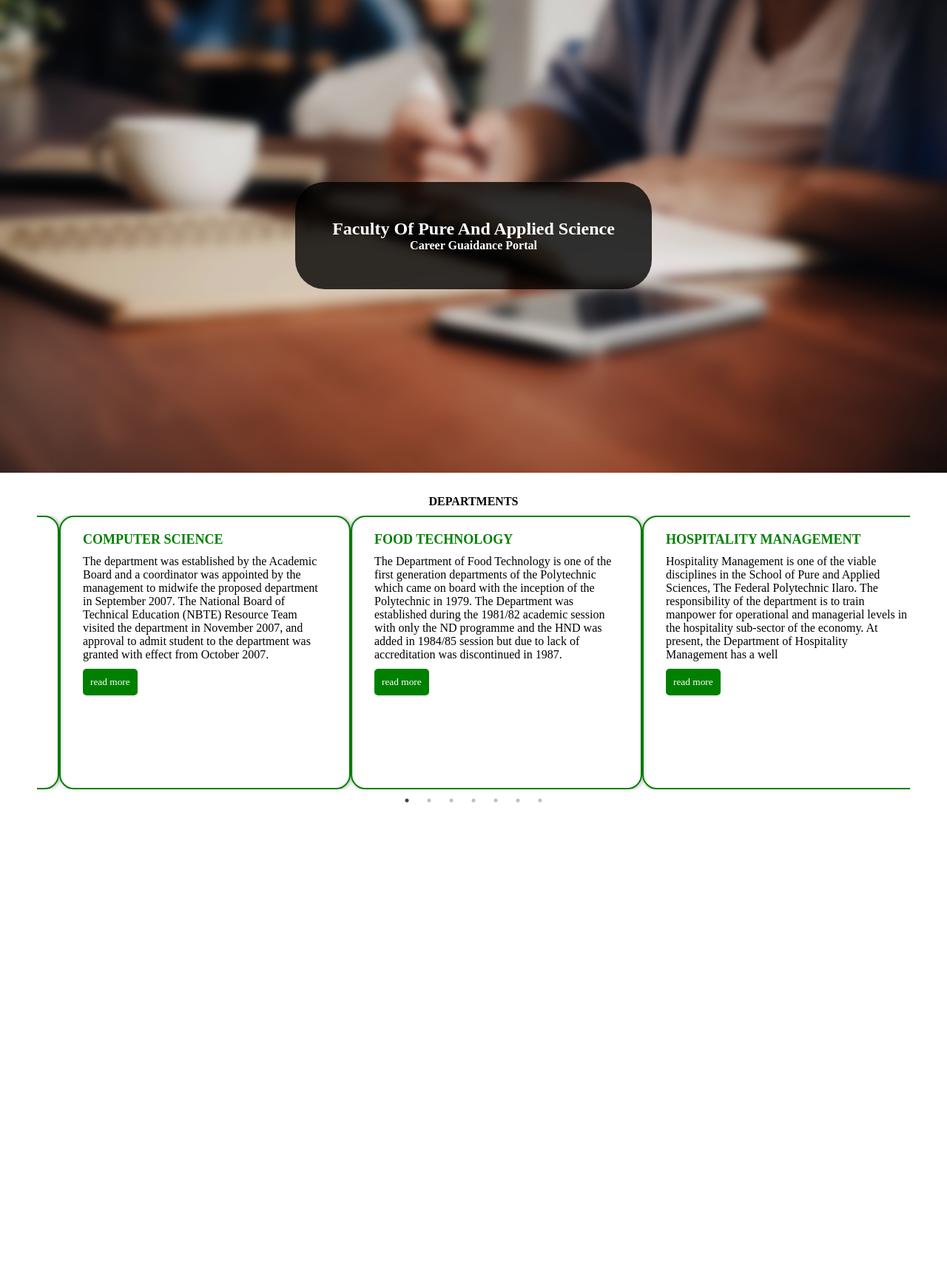
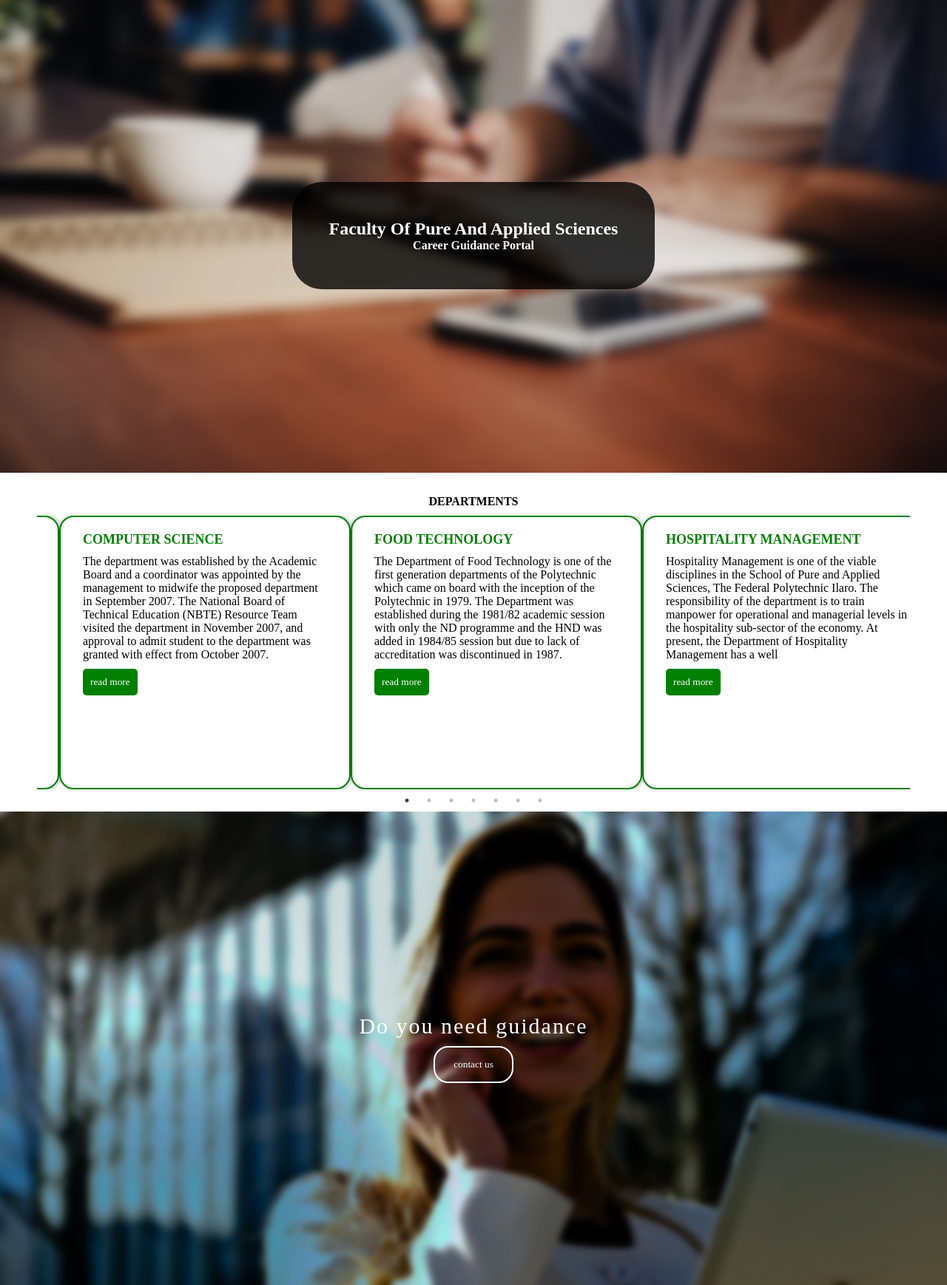
Before and after one commit to sowunmi-mayowa/cyoher, a PHP site: page / in a window 1280 px wide. Shown: the part 141-1878 px from the top of the page at 74% size. Before the commit the page ends 1226 px from the top, so only its background shows below. Run offline with PHP 8.4, Linux system fonts and the light colour scheme.

Commit message:
added contact page

```diff
--- a/css/style.css
+++ b/css/style.css
@@ -81,6 +81,44 @@ header img{
 .departments-mobile{
     display: none;
 }
+.contact{
+    display: flex;
+    justify-content:center;
+    align-items: center;
+    background:  url('../img/contact.jpg');
+    background-position: center;
+    background-size: cover;
+    height: 80vh;
+}
+.contact .content{
+    color: white;
+    display: flex;
+    flex-direction: column;
+    align-items: center;
+    justify-content: center;
+}
+
+.content p{
+    font-size: 30px;
+    letter-spacing: 2px;
+}
+.content button{
+    cursor: pointer;
+    background: none;
+    outline: none;
+    border: 2px solid white;
+    border-radius: 20px;
+    color: white;
+    padding: 15px 25px;
+    margin-top: 10px;
+    transition: all .3s ease-in;
+}
+.content button:hover{
+    background: white;
+    transform: scale(1.1);
+    border: none;
+    color: black;
+}
 
 @media(max-width: 600px){
     header img{
@@ -108,4 +146,11 @@ header img{
         margin: 10px 30px;
         height: auto;
     }
+    .contact .content{
+        margin: 0 30px;
+        text-align: center;
+    }
+    .content p{
+        font-size: 25px;
+    }
 }
--- a/index.html
+++ b/index.html
@@ -16,8 +16,8 @@
     </header>
     <section id="show-case">
         <div class="text">
-            <h2>Faculty Of pure and applied science</h2>
-            <h4>Career Guaidance Portal</h4>
+            <h2>Faculty Of pure and applied sciences</h2>
+            <h4>Career Guidance Portal</h4>
         </div>
     </section>
     <section id="departments">
@@ -111,6 +111,15 @@
         </div>
     </section>
 
+    <div class="contact">
+        <div class="content">
+            <p>Do you need guidance
+            </p>
+            <div>
+                <button>contact us</button>
+            </div>
+        </div>
+    </div>
 
     <script src="https://cdnjs.cloudflare.com/ajax/libs/jquery/3.6.1/jquery.js" integrity="sha512-CX7sDOp7UTAq+i1FYIlf9Uo27x4os+kGeoT7rgwvY+4dmjqV0IuE/Bl5hVsjnQPQiTOhAX1O2r2j5bjsFBvv/A==" crossorigin="anonymous" referrerpolicy="no-referrer"></script>
     <script src="https://cdnjs.cloudflare.com/ajax/libs/slick-carousel/1.8.1/slick.js" integrity="sha512-WNZwVebQjhSxEzwbettGuQgWxbpYdoLf7mH+25A7sfQbbxKeS5SQ9QBf97zOY4nOlwtksgDA/czSTmfj4DUEiQ==" crossorigin="anonymous" referrerpolicy="no-referrer"></script>
```
Also changed, not shown: navs/slt.html (+70 -4 lines), img/contact.jpg (added).
